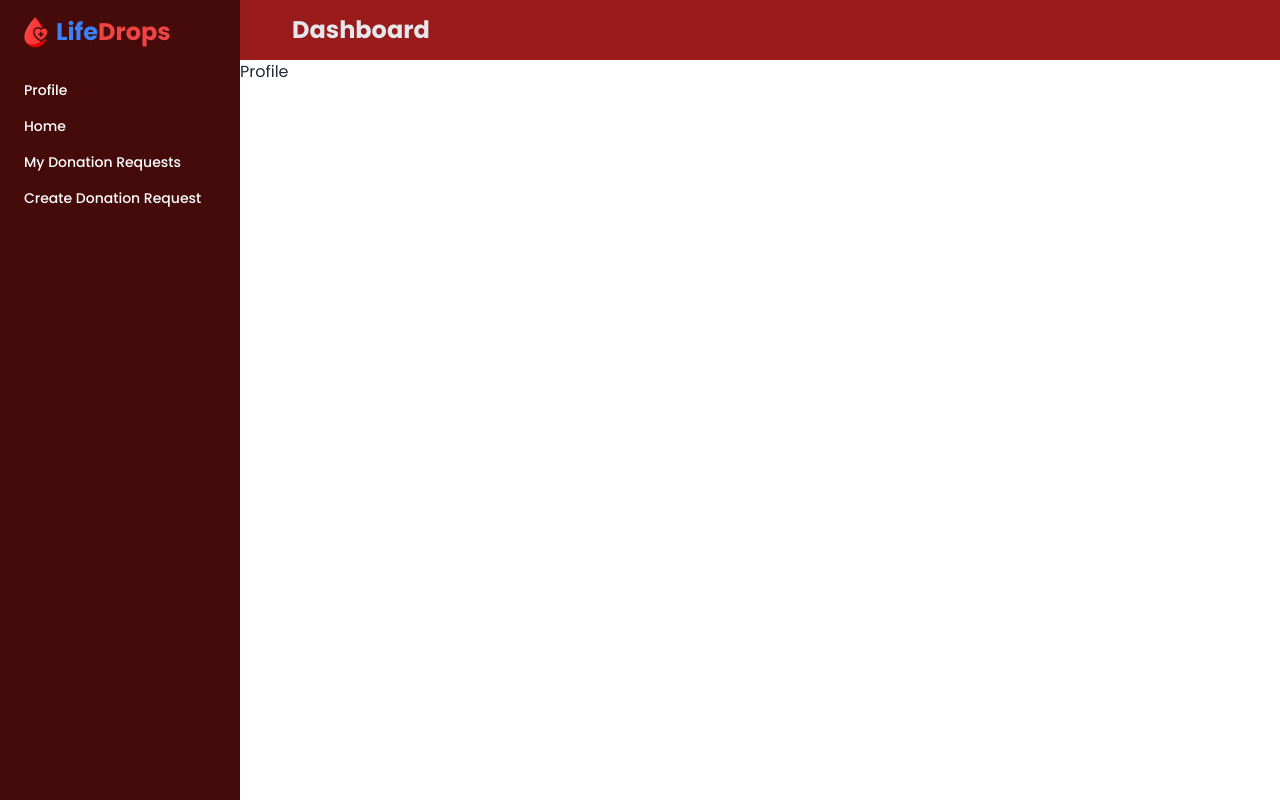
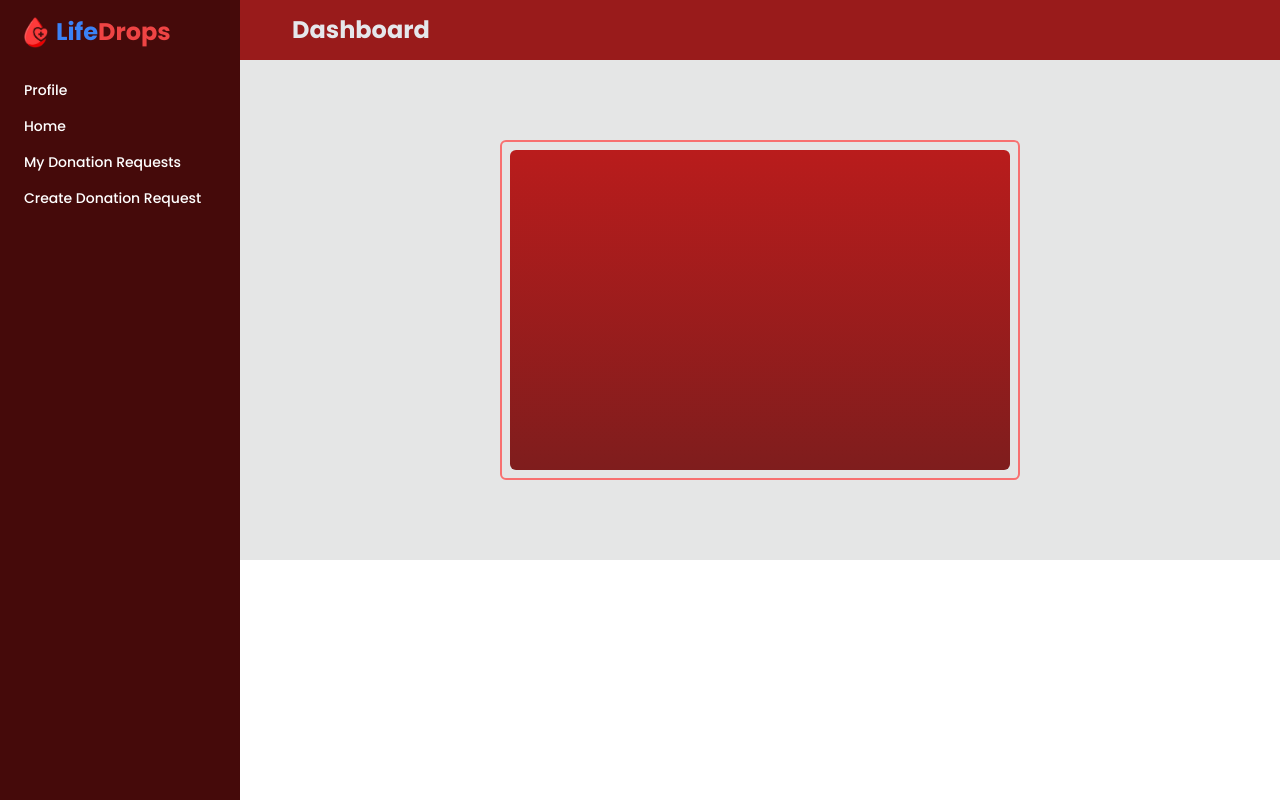
Before and after one commit to md-ahmodullah/LifeDrops, a React (Vite) app: page /dashboard/profile in a window 1280 px wide. Built offline with nearby package versions, Linux system fonts and the light colour scheme; no server answers; sample sign-in values are in the browser's storage.

Commit message:
Working On Profile

```diff
--- a/src/Pages/Dashboard/Profile.jsx
+++ b/src/Pages/Dashboard/Profile.jsx
@@ -1,7 +1,11 @@
 export default function Profile() {
   return (
     <>
-      <h1>Profile</h1>
+      <section className="bg-base-300 flex justify-center items-center min-h-[500px]">
+        <div className="rounded-md border-2 border-red-400 p-2 w-1/2 mx-auto">
+          <div className="bg-gradient-to-t from-red-900 to-red-700 rounded-md min-h-80"></div>
+        </div>
+      </section>
     </>
   );
 }
```
